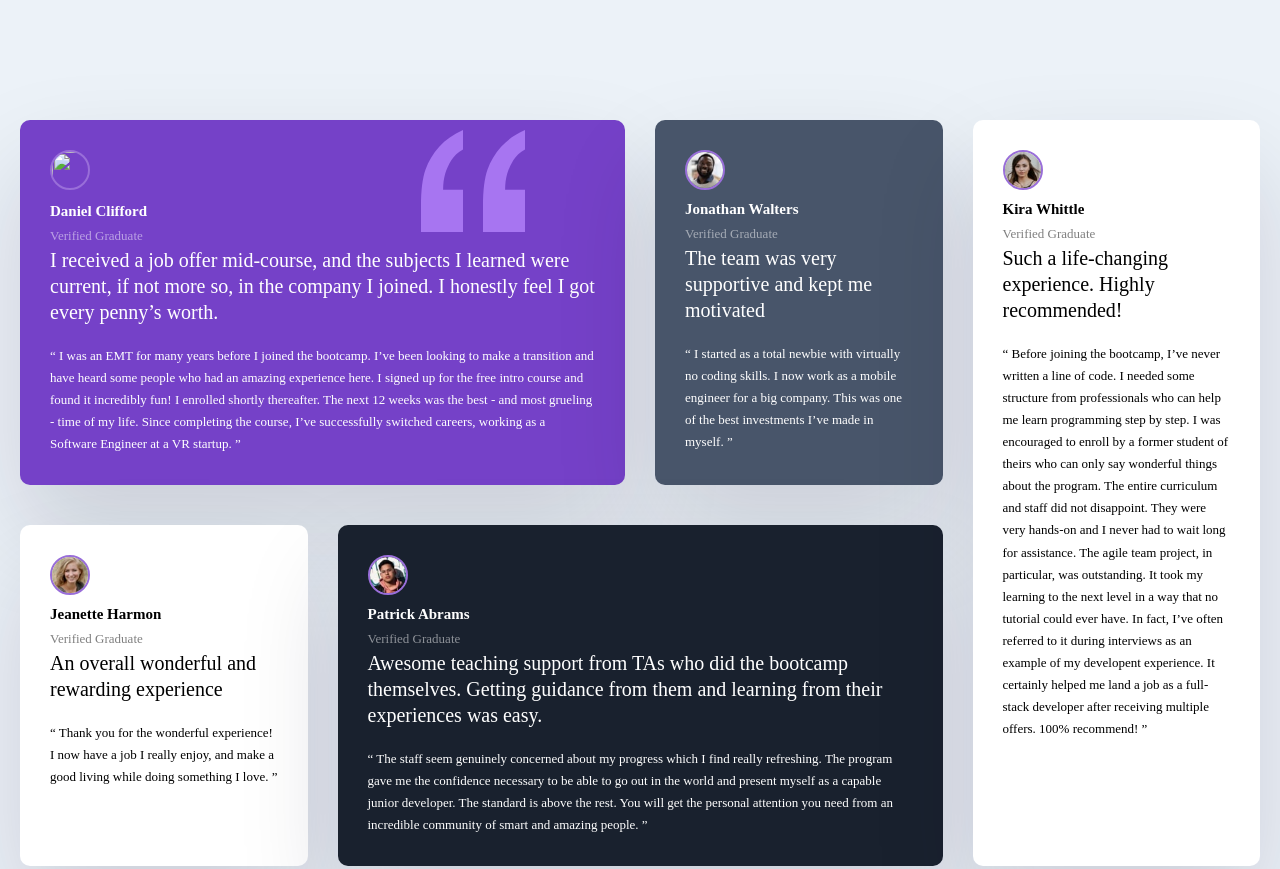
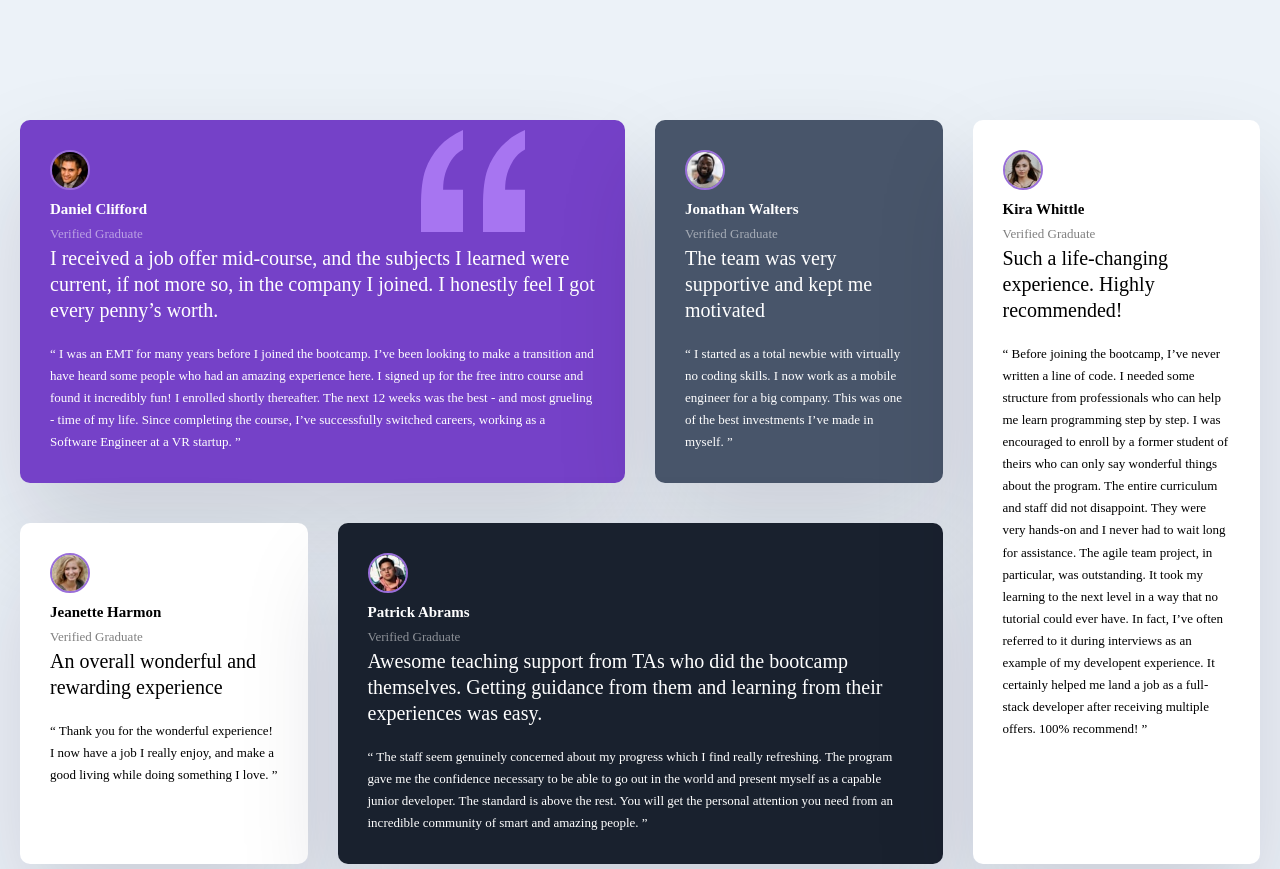
Before and after one commit to RxQuantum/qvent, a plain HTML site: page index.html in a window 1280 px wide. Shown: the top 869 px of the page. Drawn offline with Linux system fonts and the light colour scheme; files whose address does not match are found by name; a web font is replaced by a local one.

Commit message:
Update index.html

```diff
--- a/index.html
+++ b/index.html
@@ -13,7 +13,7 @@
     <div class="testimonials">
       <div class="card card-bg-purple">
         <header class="card-header">
-          <img src="images/image-daniel.jpg" class="card-img" alt="">
+          <img src="image-daniel.jpg" class="card-img" alt="">
           <div>
           <h3>Daniel Clifford</h3>
           <p>Verified Graduate</p>
```
